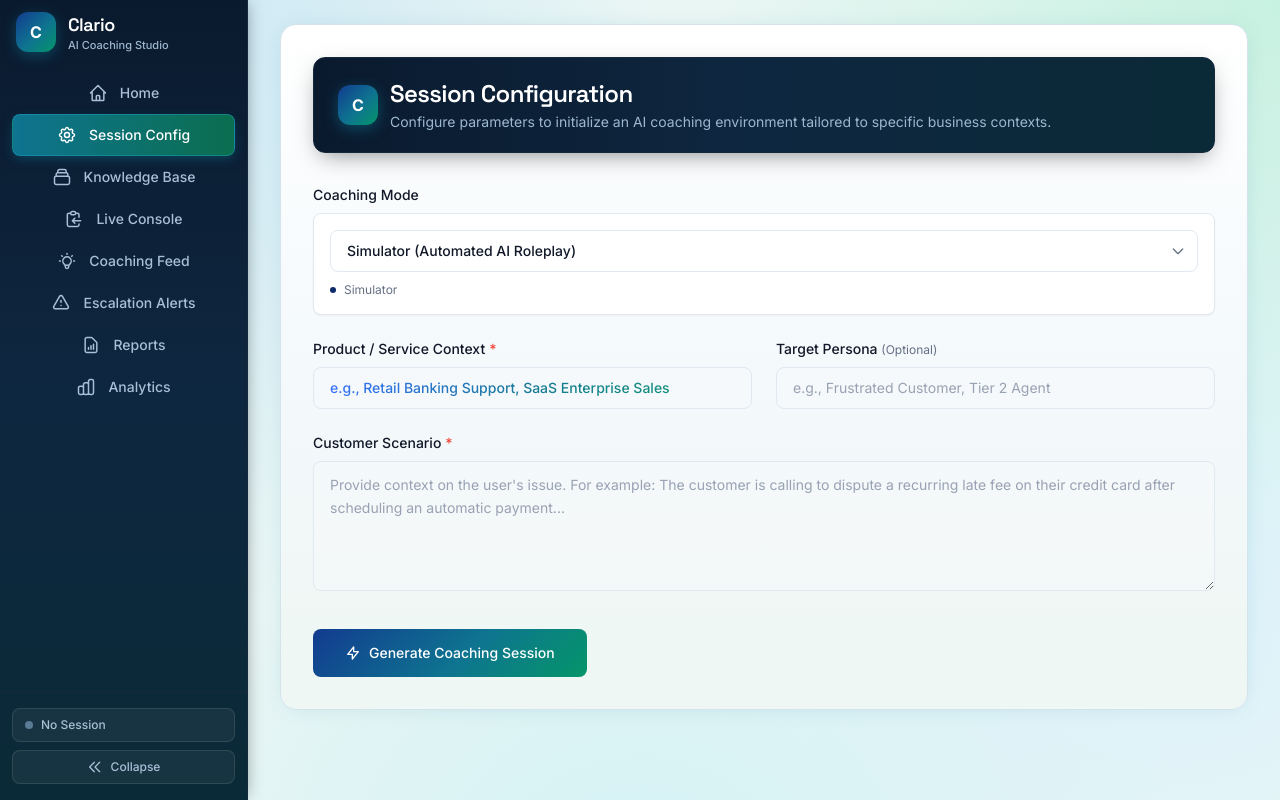
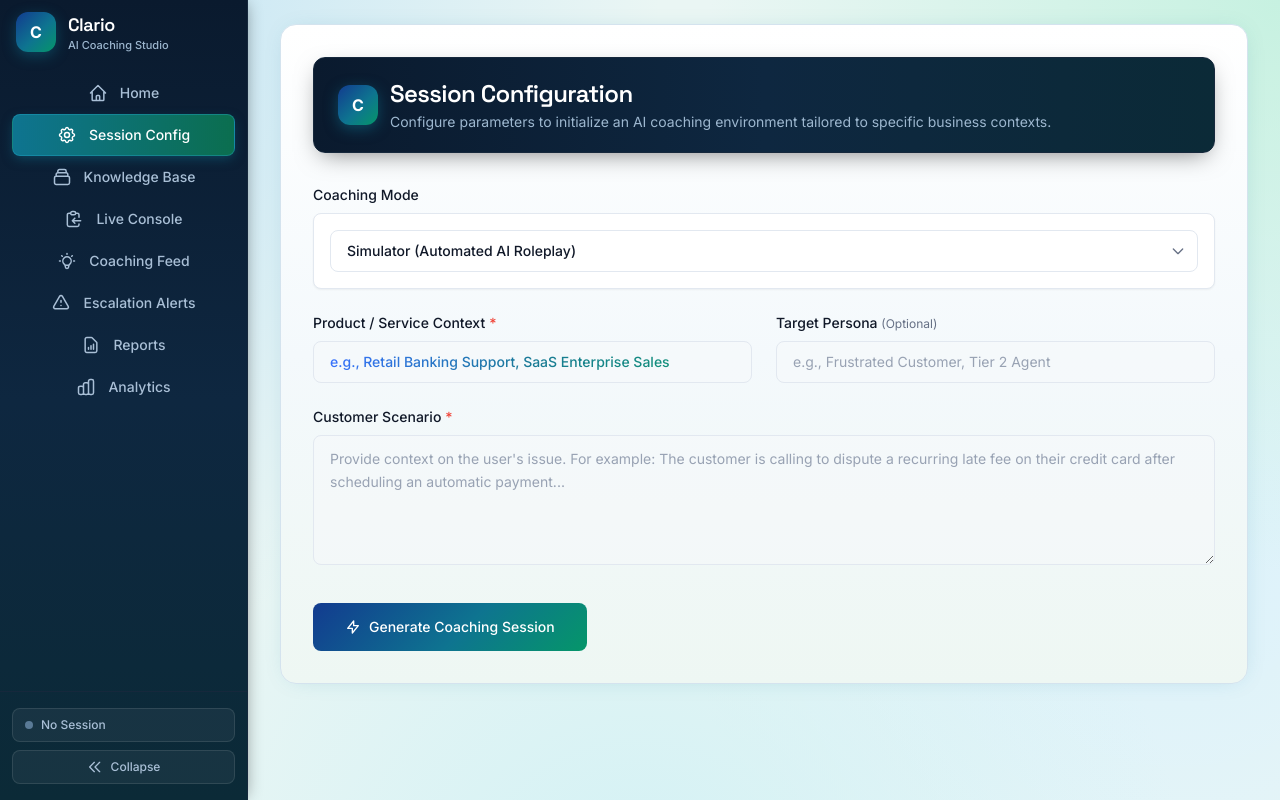
Before and after one commit to JasirAhamed786/Infosys-RAG-Project, a React (Vite) app in the folder frontend/: page /session in a window 1280 px wide. Built offline with nearby package versions, Linux system fonts and the light colour scheme.

Commit message:
fix(session): remove redundant mode label below dropdown (Fix 4)

```diff
--- a/frontend/src/pages/SessionConfig.tsx
+++ b/frontend/src/pages/SessionConfig.tsx
@@ -88,15 +88,11 @@ return (
                   <option value="Roleplay">Roleplay (Manual Interactive Practice)</option>
                   <option value="Live Assist">Live Assist (Real-time Telemetry & Replay)</option>
                 </select>
-                <div className="pointer-events-none absolute inset-y-0 right-0 flex items-center px-3 text-[#667085]">
+<div className="pointer-events-none absolute inset-y-0 right-0 flex items-center px-3 text-[#667085]">
                   <svg className="h-4 w-4" fill="none" stroke="currentColor" viewBox="0 0 24 24">
                     <path strokeLinecap="round" strokeLinejoin="round" strokeWidth={2} d="M19 9l-7 7-7-7" />
                   </svg>
                 </div>
-              </div>
-              <div className="flex items-center gap-2 text-xs text-[#667085] mt-2.5">
-                <span className="inline-block h-1.5 w-1.5 rounded-full bg-[#0E2B6C]" />
-                {form.mode}
               </div>
             </div>
           </div>
```
